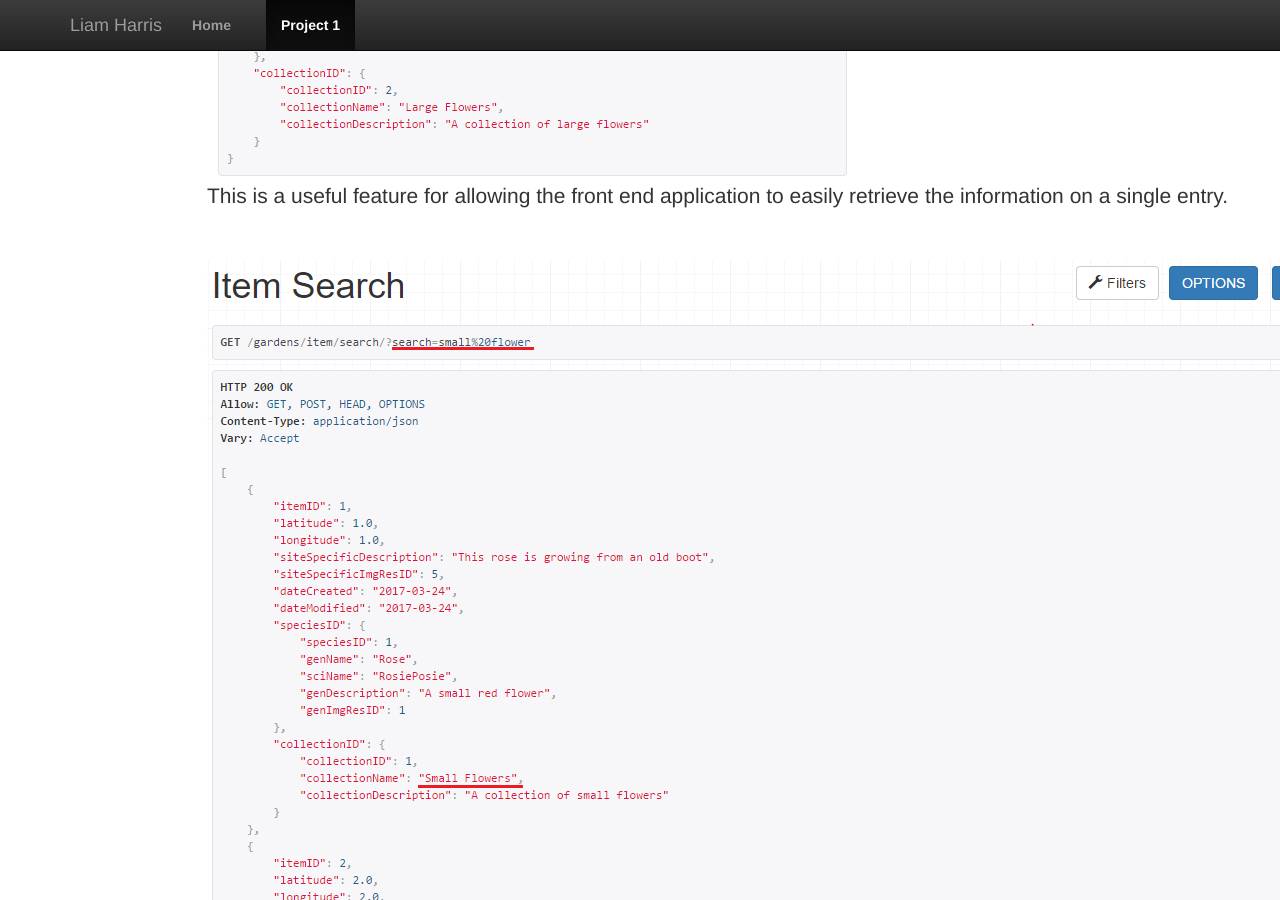
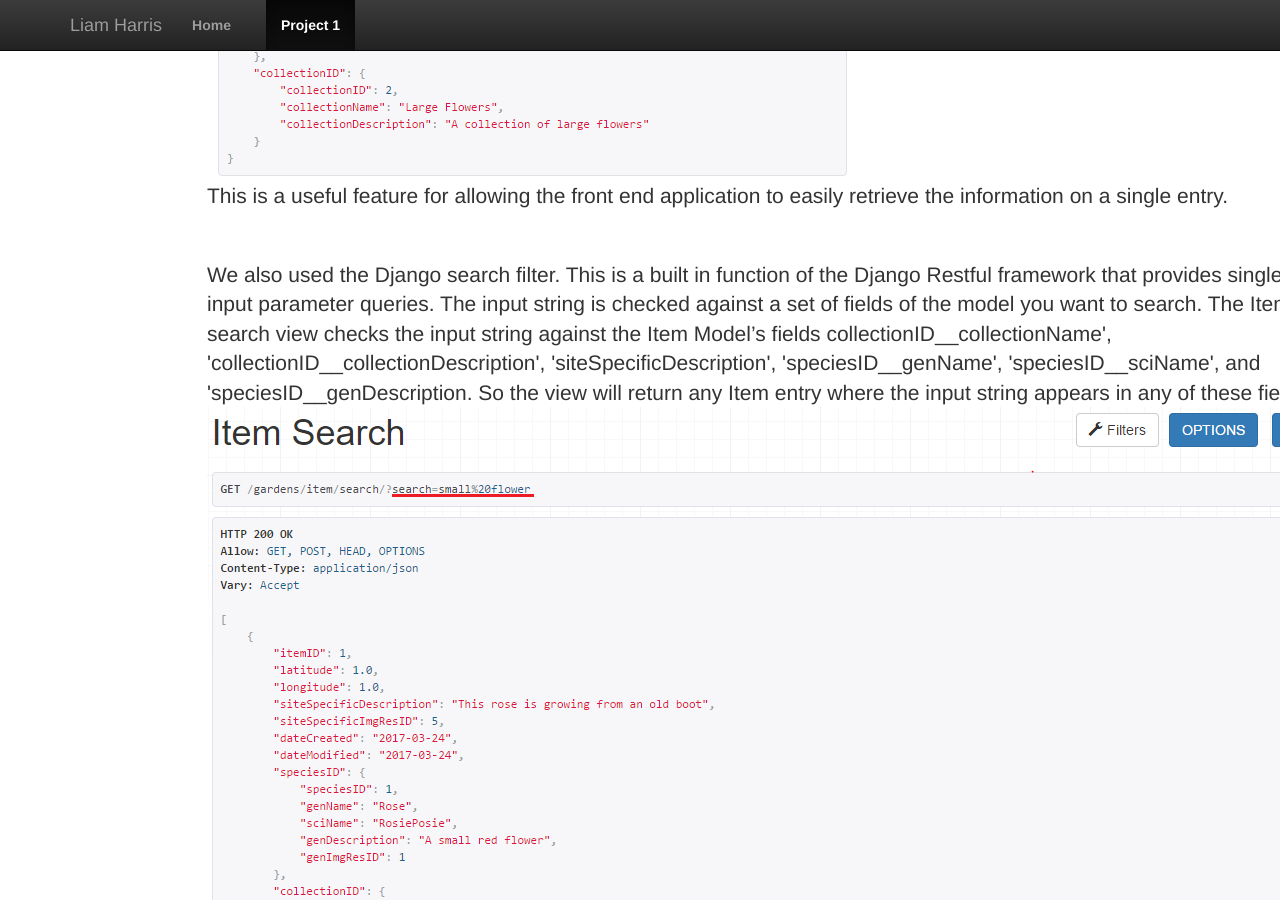
Before and after one commit to harrl7/harrl7.github.io, a Jekyll site: the page built from project1/index.html, in a window 1280 px wide and 900 px high, scrolled down 5341 px. Built offline with Jekyll 4.4.1, drawn with Linux system fonts in a browser that asks for light colours.

Commit message:
Update index.html

```diff
--- a/project1/index.html
+++ b/project1/index.html
@@ -125,16 +125,15 @@
 
 	<br><br>
 	<p>
-		<img src="/assets/img/search.PNG">
-
-		We also used the Django search filter. This is a built in function of the Django Restful framework that provides single string input parameter queries. The input string is checked against a set of fields of the model you want to search.
-The Item search view checks the input string against the Item Model’s fields collectionID__collectionName', 'collectionID__collectionDescription', 'siteSpecificDescription', 'speciesID__genName', 'speciesID__sciName', and 'speciesID__genDescription. So the view will return any Item entry where the input string appears in any of these fields.
+	We also used the Django search filter. This is a built in function of the Django Restful framework that provides single string input parameter queries. The input string is checked against a set of fields of the model you want to search.
+	The Item search view checks the input string against the Item Model’s fields collectionID__collectionName', 'collectionID__collectionDescription', 'siteSpecificDescription', 'speciesID__genName', 'speciesID__sciName', and 'speciesID__genDescription. So the view will return any Item entry where the input string appears in any of these fields.
+	<br><img src="/assets/img/search.PNG">
 	<br><br>
-The Django search filter was the next filtering method I implemented after primary key filtering. This method was very easy for me to understand and implement. When I first implemented the search I thought it was too broad to be of much use. I was planning on just using it as a means to learn filtering and as a temporary fill in, and then abandoning it in favour of more complex methods that give more specific results.
+	The Django search filter was the next filtering method I implemented after primary key filtering. This method was very easy for me to understand and implement. When I first implemented the search I thought it was too broad to be of much use. I was planning on just using it as a means to learn filtering and as a temporary fill in, and then abandoning it in favour of more complex methods that give more specific results.
 	<br><br>
-When I started thinking more about the front end applications using the API, I understood the purpose of the search filter. In our demo front we implemented manual search functionality. I think this is the best use for this filter. It wouldn’t be much use in an environment where user interaction is more constrained.
+	When I started thinking more about the front end applications using the API, I understood the purpose of the search filter. In our demo front we implemented manual search functionality. I think this is the best use for this filter. It wouldn’t be much use in an environment where user interaction is more constrained.
 	<br><br>
-I chose to include all the text fields of each model in their search functions to keep the results broad. That characteristic makes the filter distinct and more useful.
+	I chose to include all the text fields of each model in their search functions to keep the results broad. That characteristic makes the filter distinct and more useful.
 
 	</p>
 
```
